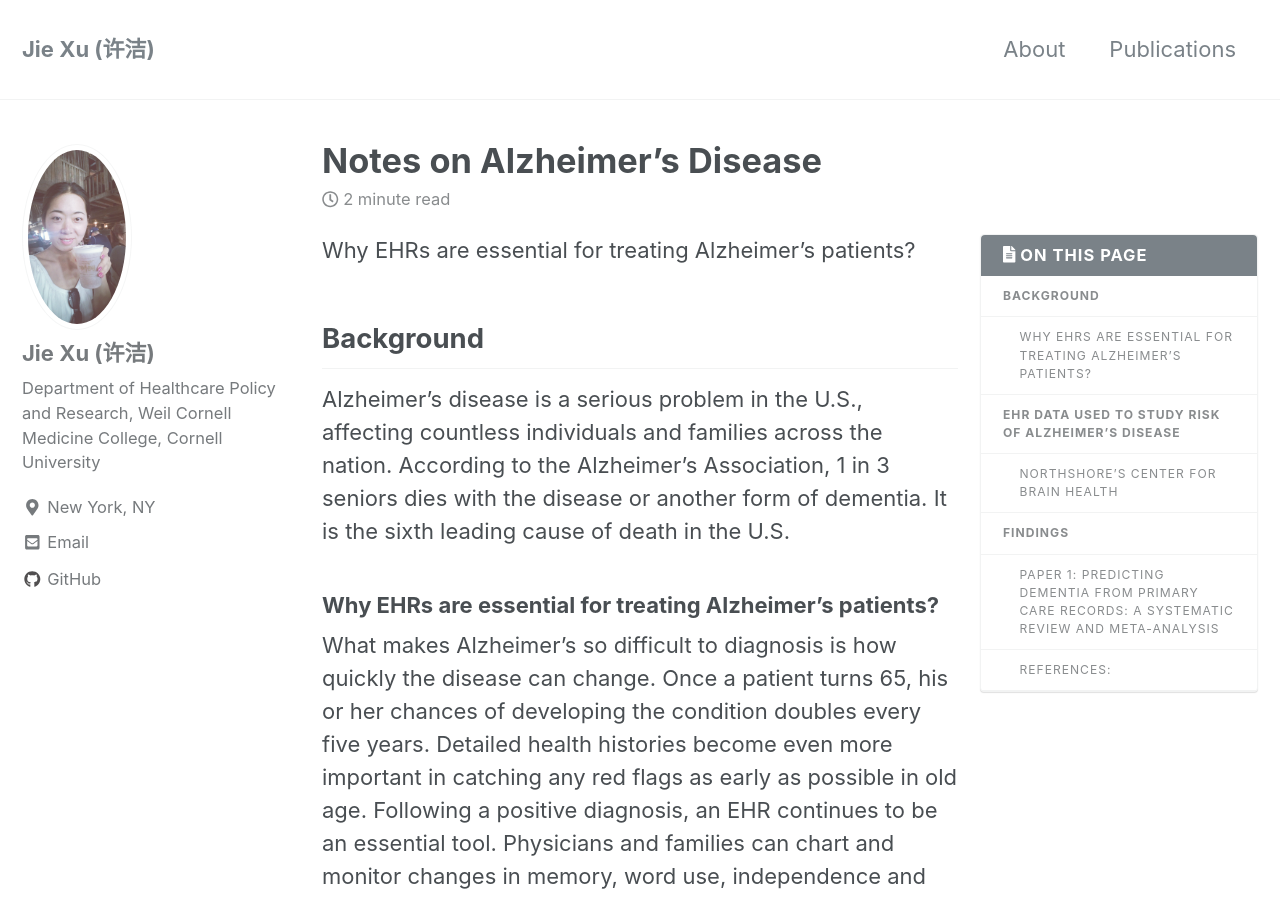
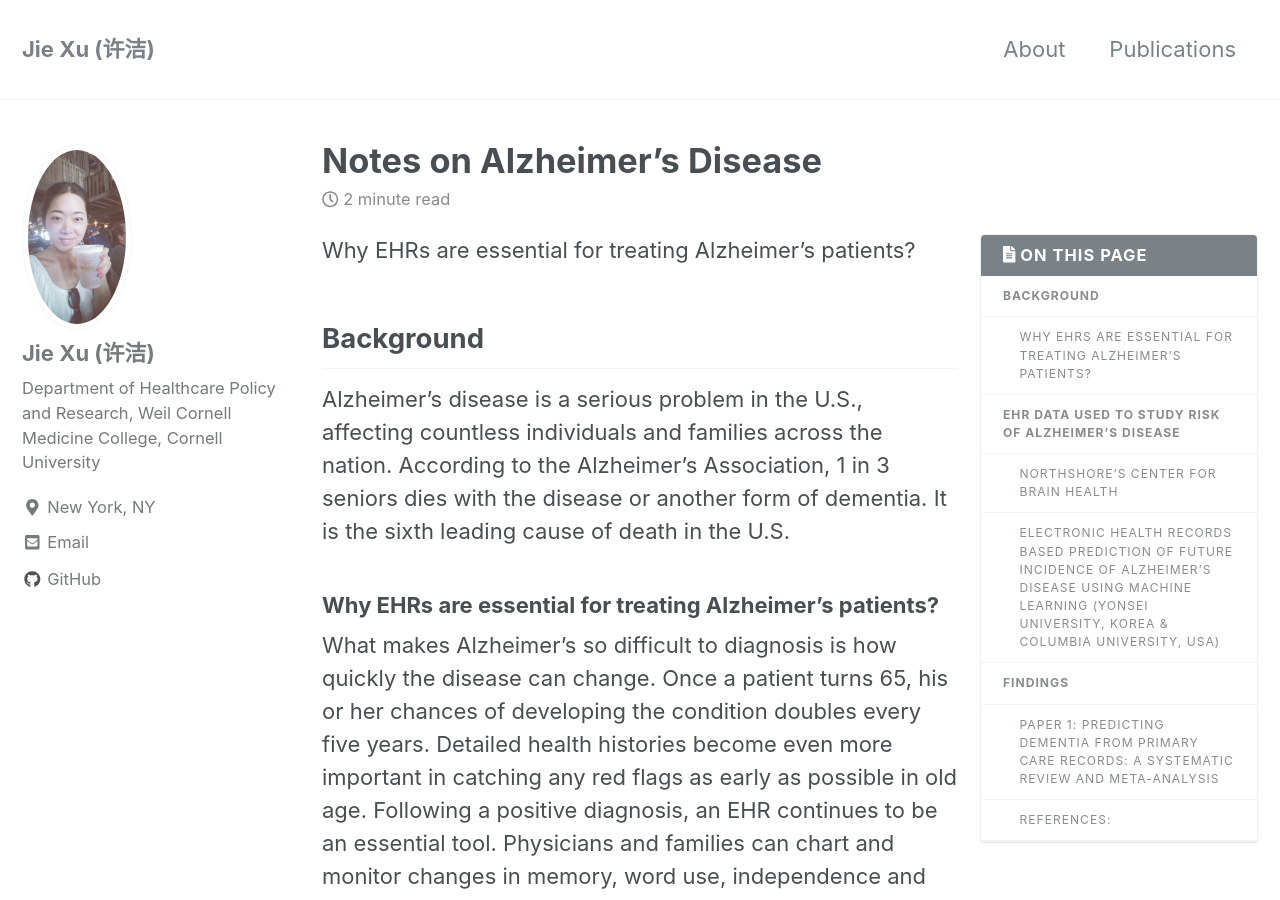
Before and after one commit to jxu1015/jxu1015.github.io, a Jekyll site: the page built from _posts/2019-09-03-Notes on Alzheimer's Disease.md, in a window 1280 px wide and 900 px high. Built offline with Jekyll 4.4.1, drawn with Linux system fonts in a browser that asks for light colours; nearby versions of some CDN libraries; some of the changed text lies outside the part shown.

Commit message:
Update 2019-09-03-Notes on Alzheimer's Disease.md

```diff
--- a/_posts/2019-09-03-Notes on Alzheimer's Disease.md
+++ b/_posts/2019-09-03-Notes on Alzheimer's Disease.md
@@ -32,6 +32,10 @@
 
 "We are using the data routinely captured by Epic to determine someone's likelihood to be free of Alzheimer's or their hazard of developing Alzheimer's in the next five years," Dr. Demetrius Maraganore, chairman of NorthShore's Department of Neurology, told Healthcare Informatics. "And we can assign a risk score to that person and decide what risk score sets off bells and whistles so that we should inform this person and their doctor that this person is at increased risk."
 
+### Electronic Health Records Based Prediction of Future Incidence of Alzheimer’s Disease Using Machine Learning (Yonsei University, Korea & Columbia University, USA)
+
+
+
 ## Findings
 
 ### Paper 1: Predicting dementia from primary care records: A systematic review and meta-analysis
```
